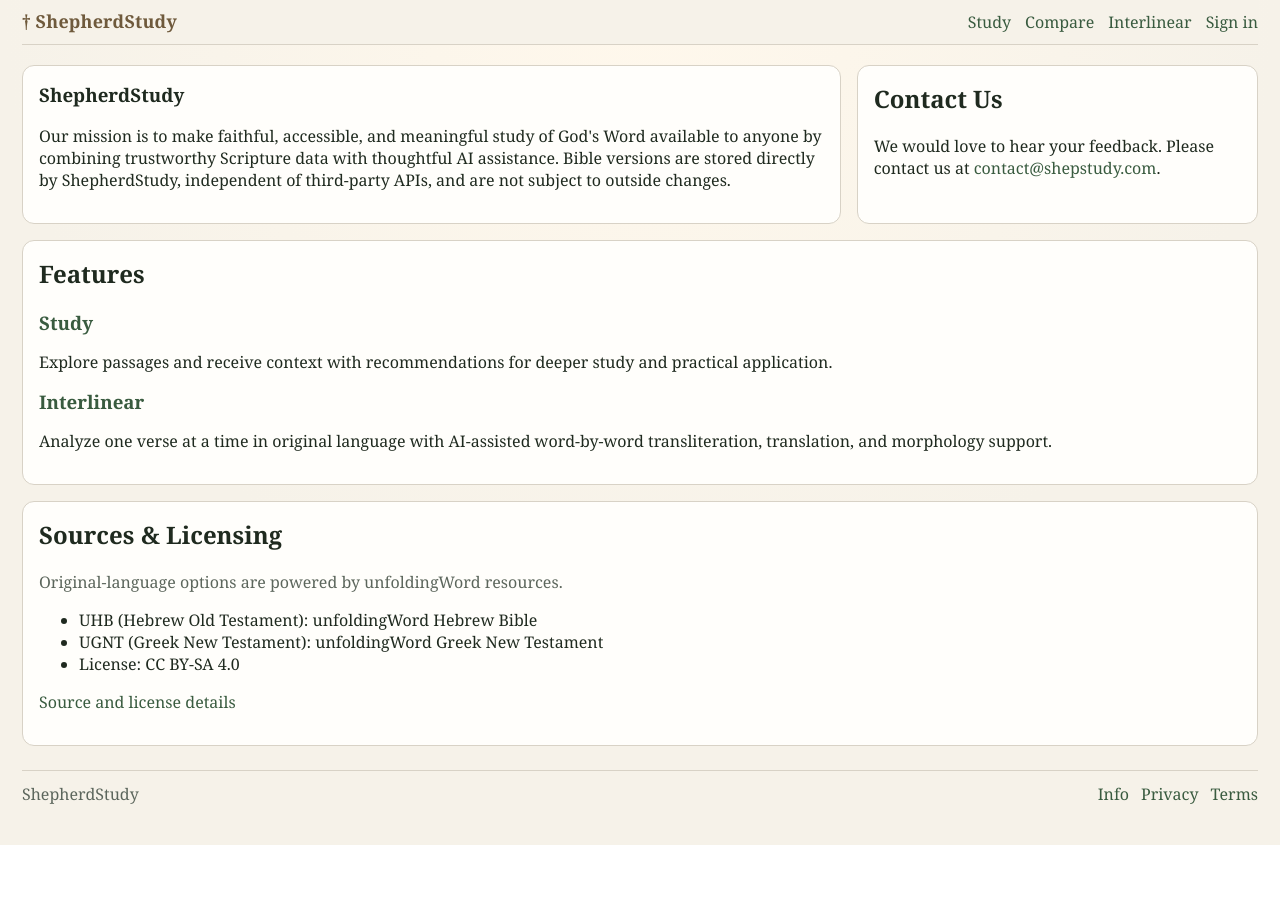
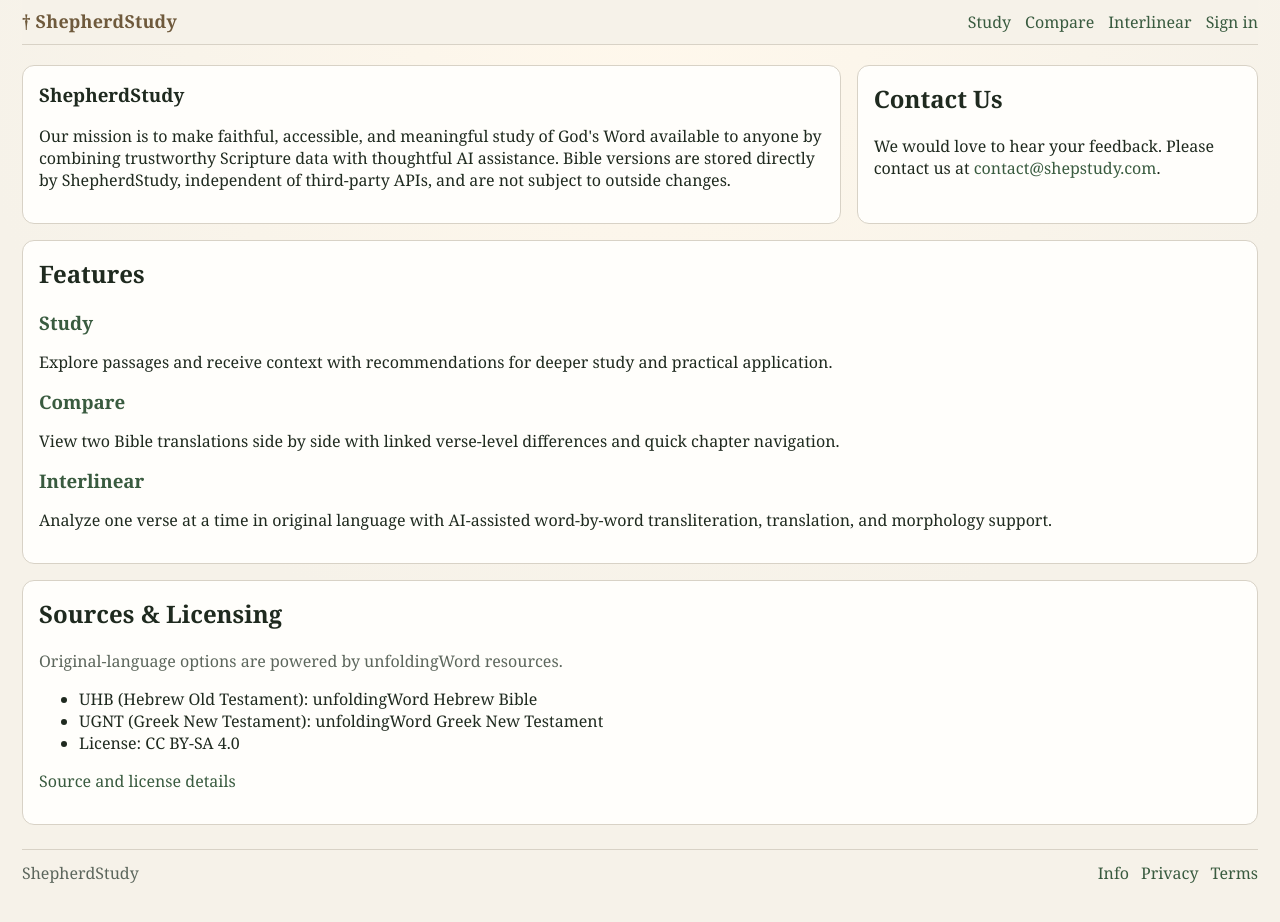
Before and after one commit to SydFloyd/ShepherdStudy, a Next.js app: page /info in a window 1280 px wide. Before the commit the page ends 845 px from the top, so only its background shows below. Built offline with nearby package versions, Linux system fonts and the light colour scheme; no server answers.

Commit message:
Update compare defaults and add compare feature on info page

```diff
--- a/app/compare/page.tsx
+++ b/app/compare/page.tsx
@@ -35,7 +35,7 @@
   };
 };
 
-const DEFAULT_REFERENCE = "John 1";
+const DEFAULT_REFERENCE = "John 1:1-5";
 
 type ComputedVerseDiff = {
   verse: number;
@@ -279,7 +279,7 @@
             <input
               value={referenceInput}
               onChange={(event) => setReferenceInput(event.target.value)}
-              placeholder="John 1"
+              placeholder="John 1:1-5"
             />
             <button type="submit" disabled={!canSubmit}>
               {isLoading ? "Comparing..." : "Compare"}
--- a/app/info/page.tsx
+++ b/app/info/page.tsx
@@ -30,6 +30,13 @@
         <p>
           Explore passages and receive context with recommendations for deeper
           study and practical application.
+        </p>
+        <h3>
+          <Link href="/compare">Compare</Link>
+        </h3>
+        <p>
+          View two Bible translations side by side with linked verse-level
+          differences and quick chapter navigation.
         </p>
         <h3>
           <Link href="/word-lens">Interlinear</Link>
```
